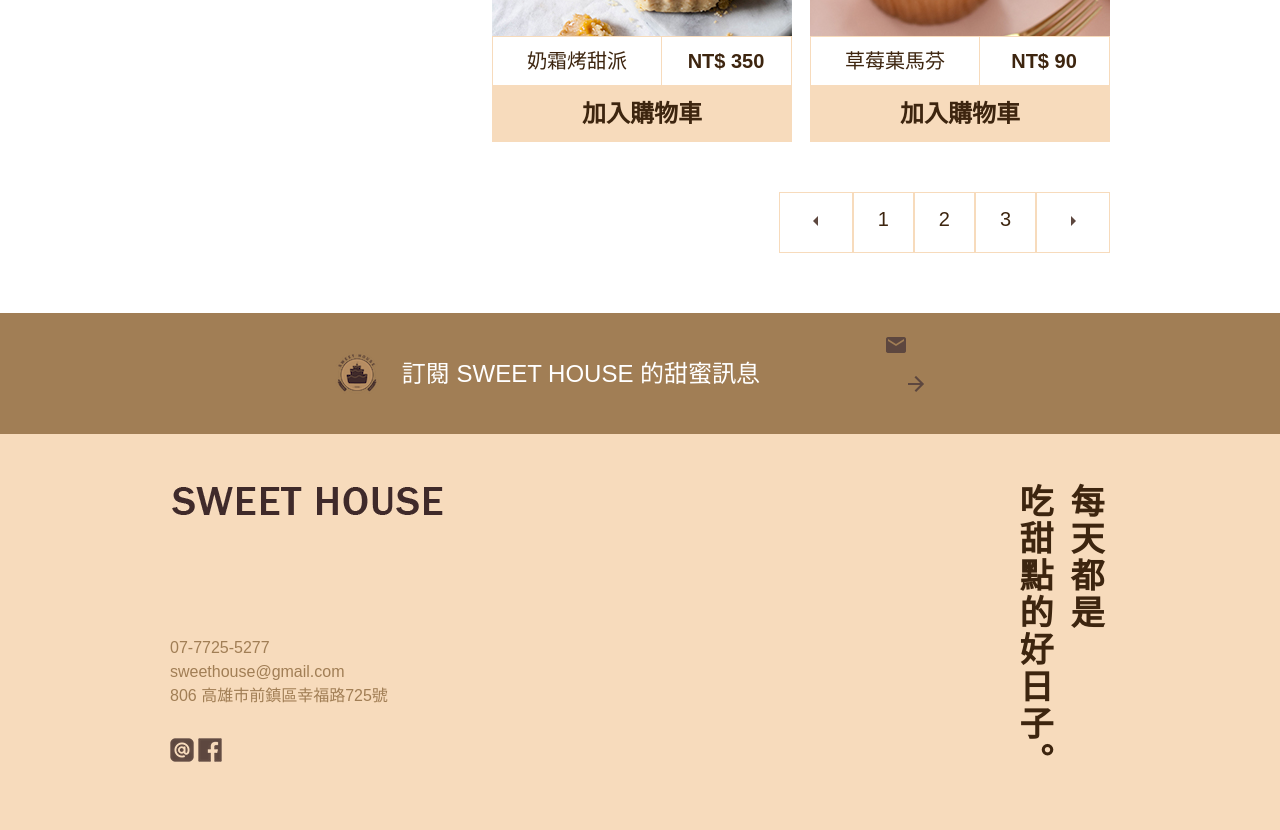
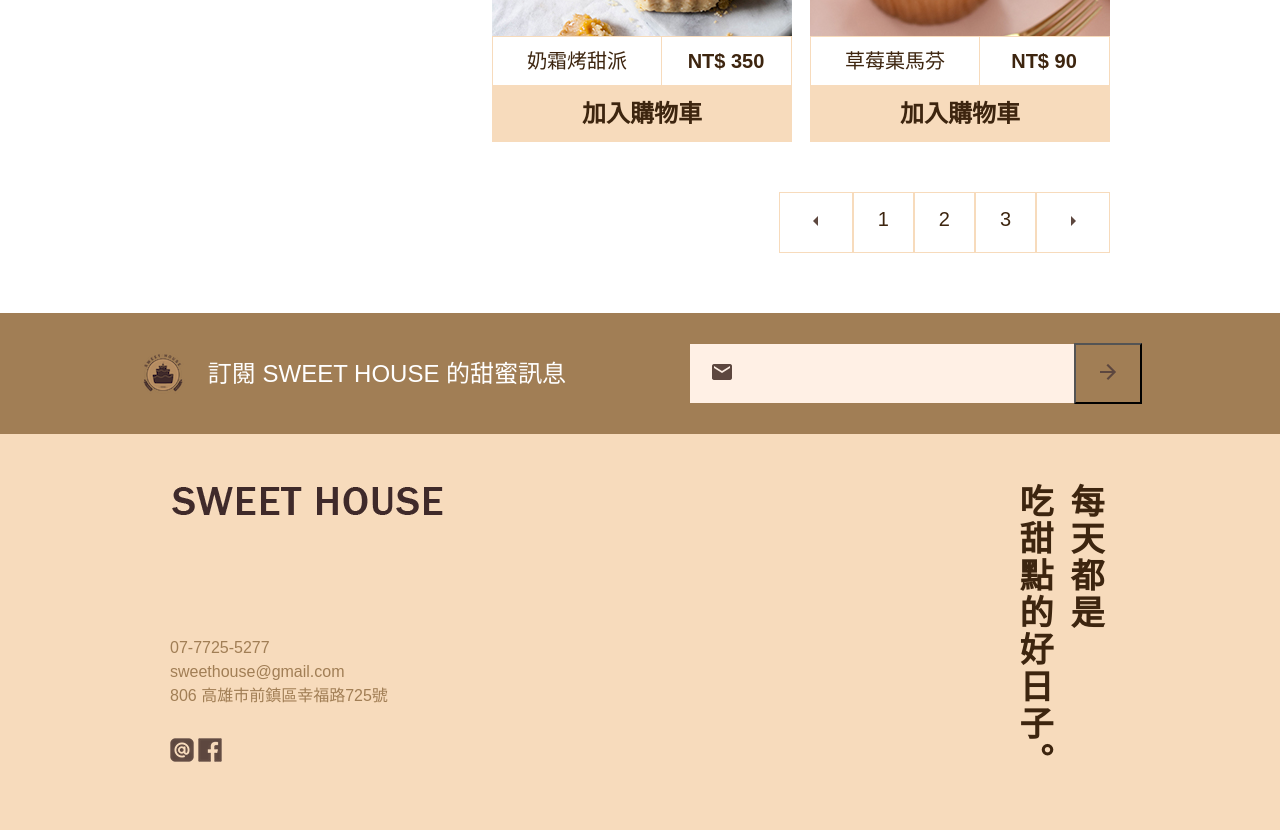
Before and after one commit to xiouyuwen/sweethouse, a plain HTML site: page product.html in a window 1280 px wide. Shown: the part 1804-2634 px from the top of the page. Drawn offline with Linux system fonts and the light colour scheme.

Commit message:
footer ok

```diff
--- a/product.html
+++ b/product.html
@@ -135,12 +135,13 @@
                 <h3>訂閱 SWEET HOUSE 的甜蜜訊息</h3>
             </div>
             <div class="mail-box">
-                    <div class="add-mail">
-                        <img src="https://github.com/xiouyuwen/sweethouse/blob/main/sweet-image/mail.png?raw=true" alt="mail">
+                <div class="add-mail">
+                    <div class="mail-img"><img src="https://github.com/xiouyuwen/sweethouse/blob/main/sweet-image/mail.png?raw=true" alt="mail"></div>
+                    <input class="add-mail-box" type="text" value="">
+                    <div class="mail-img2">
+                    <button class="enter-box" type="button"><img src="https://github.com/xiouyuwen/sweethouse/blob/main/sweet-image/arrow_forward-24px.png?raw=true"></button>
                     </div>
-                    <div class="enter-box">
-                        <img src="https://github.com/xiouyuwen/sweethouse/blob/main/sweet-image/arrow_forward-24px.png?raw=true" alt="傳送箭頭">
-                    </div>
+                </div>
             </div>
         </div>
         <div class="footer-info">
@@ -156,7 +157,7 @@
                     </div>
                 </div>
                 <div class="info-slogan">
-                    <p class="info-slogan">每天都是<br>吃甜點的好日子。</p>
+                    <h1>每天都是<br>吃甜點的好日子。</h1>
                 </div>
             </div>
         </div>
```
